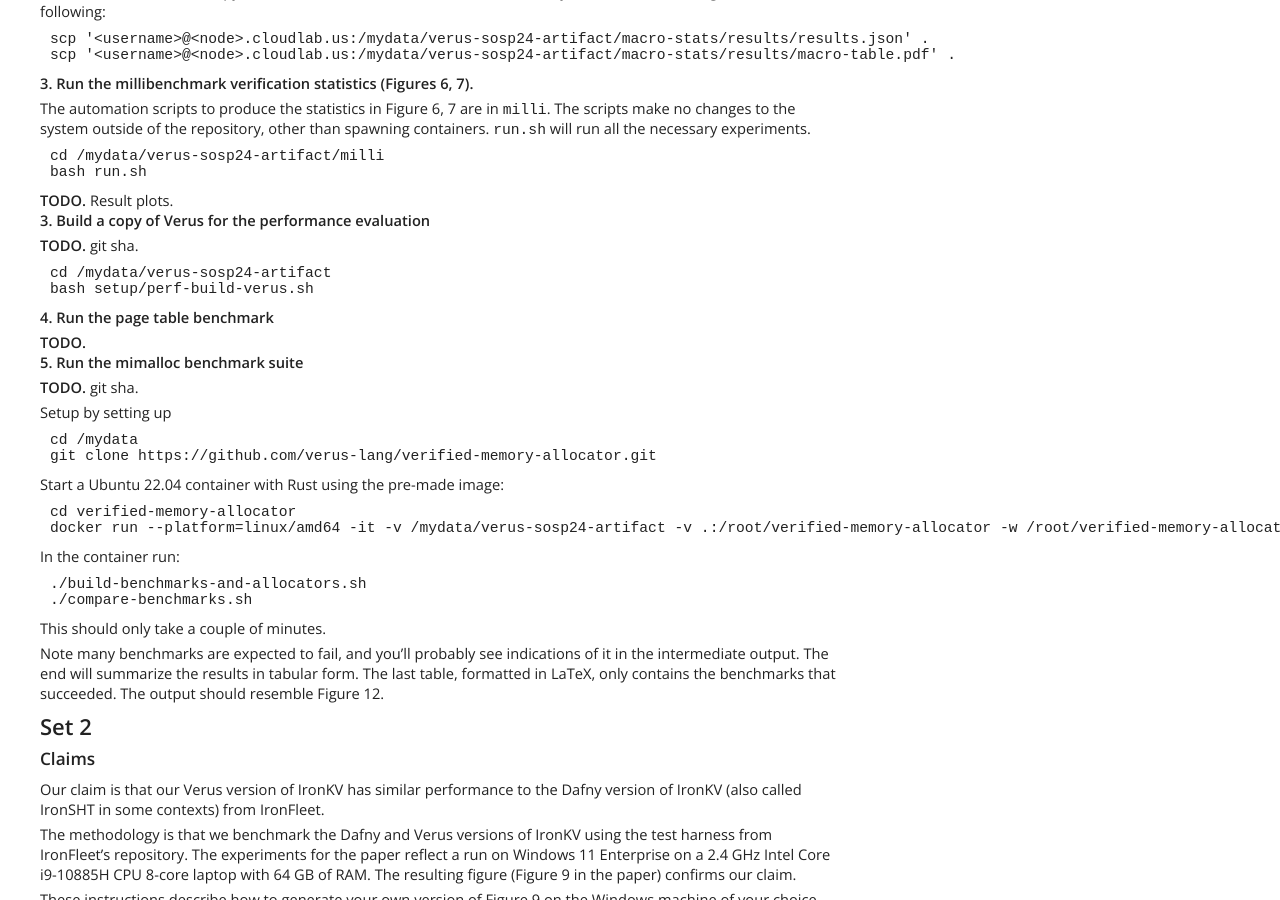
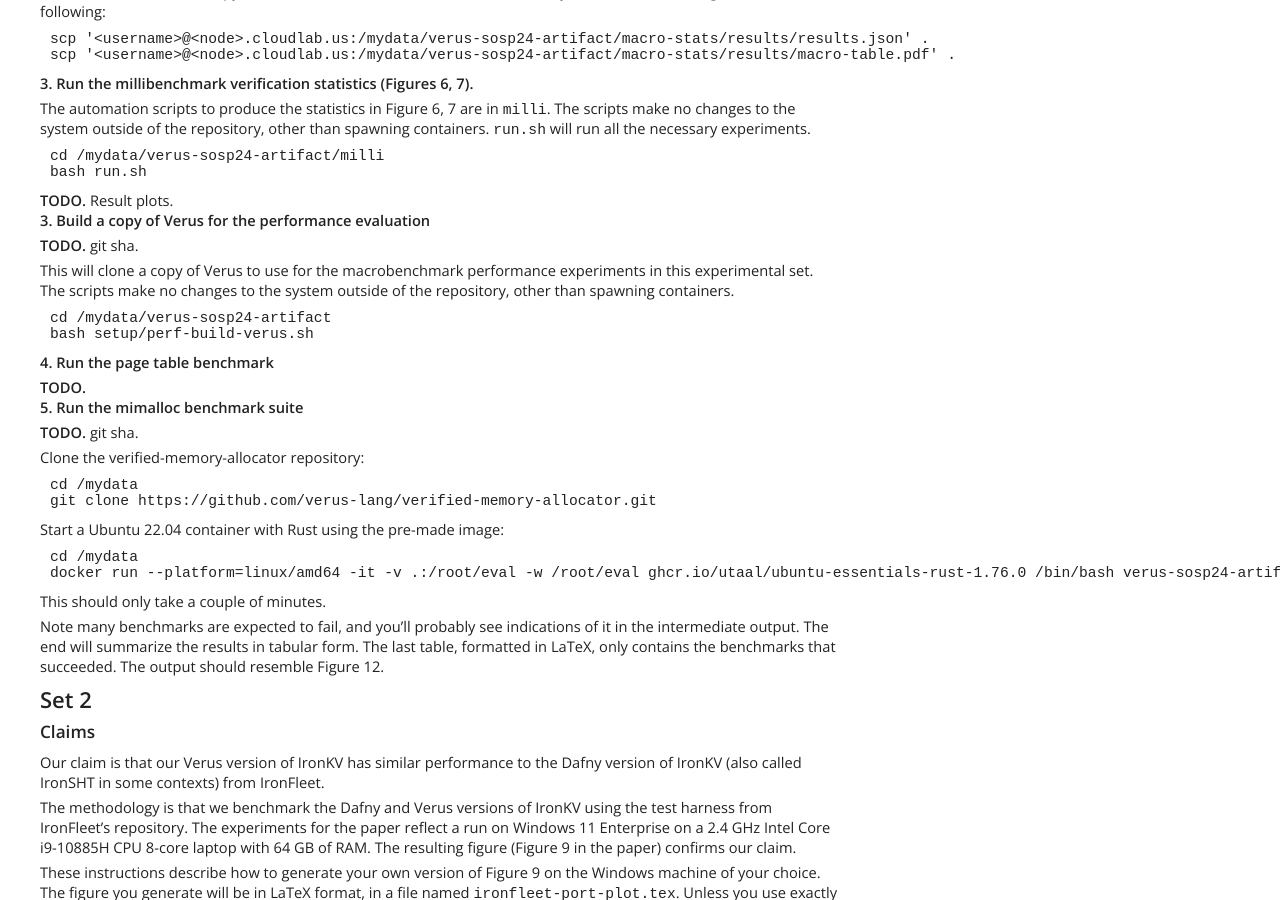
Before and after one commit to verus-lang/paper-sosp24-artifact, a Jekyll site: the page built from site/guide.md, in a window 1280 px wide and 900 px high, scrolled down 1357 px. Built offline with Jekyll 4.4.1, drawn with Linux system fonts in a browser that asks for light colours.

Commit message:
add mimalloc script

````diff
--- a/site/guide.md
+++ b/site/guide.md
@@ -97,6 +97,10 @@ bash run.sh
 
 **TODO.** git sha.
 
+This will clone a copy of Verus to use for the macrobenchmark performance experiments in this experimental set.
+The scripts make no changes to the system outside of the repository, other than spawning
+containers.
+
 ```shell
 cd /mydata/verus-sosp24-artifact
 bash setup/perf-build-verus.sh
@@ -110,7 +114,7 @@ bash setup/perf-build-verus.sh
 
 **TODO.** git sha.
 
-Setup by setting up
+Clone the verified-memory-allocator repository:
 
 ```shell
 cd /mydata
@@ -120,15 +124,8 @@ git clone https://github.com/verus-lang/verified-memory-allocator.git
 Start a Ubuntu 22.04 container with Rust using the pre-made image:
 
 ```shell
-cd verified-memory-allocator
-docker run --platform=linux/amd64 -it -v /mydata/verus-sosp24-artifact -v .:/root/verified-memory-allocator -w /root/verified-memory-allocator ghcr.io/utaal/ubuntu-essentials-rust-1.76.0 /bin/bash
-```
-
-In the container run:
-
-```
-./build-benchmarks-and-allocators.sh
-./compare-benchmarks.sh
+cd /mydata
+docker run --platform=linux/amd64 -it -v .:/root/eval -w /root/eval ghcr.io/utaal/ubuntu-essentials-rust-1.76.0 /bin/bash verus-sosp24-artifact/macro-perf/entry-mimalloc.sh
 ```
 
 This should only take a couple of minutes.
````
Also changed, not shown: 1 other file.
